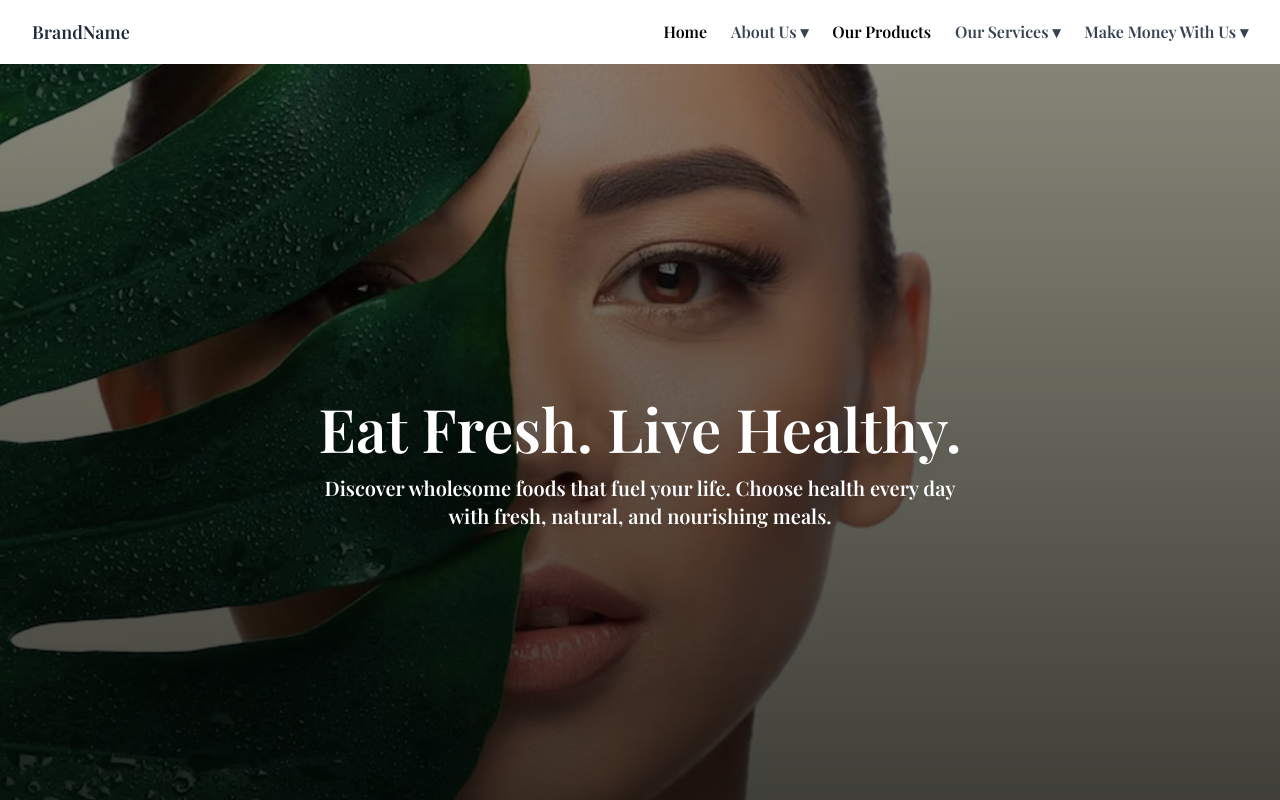
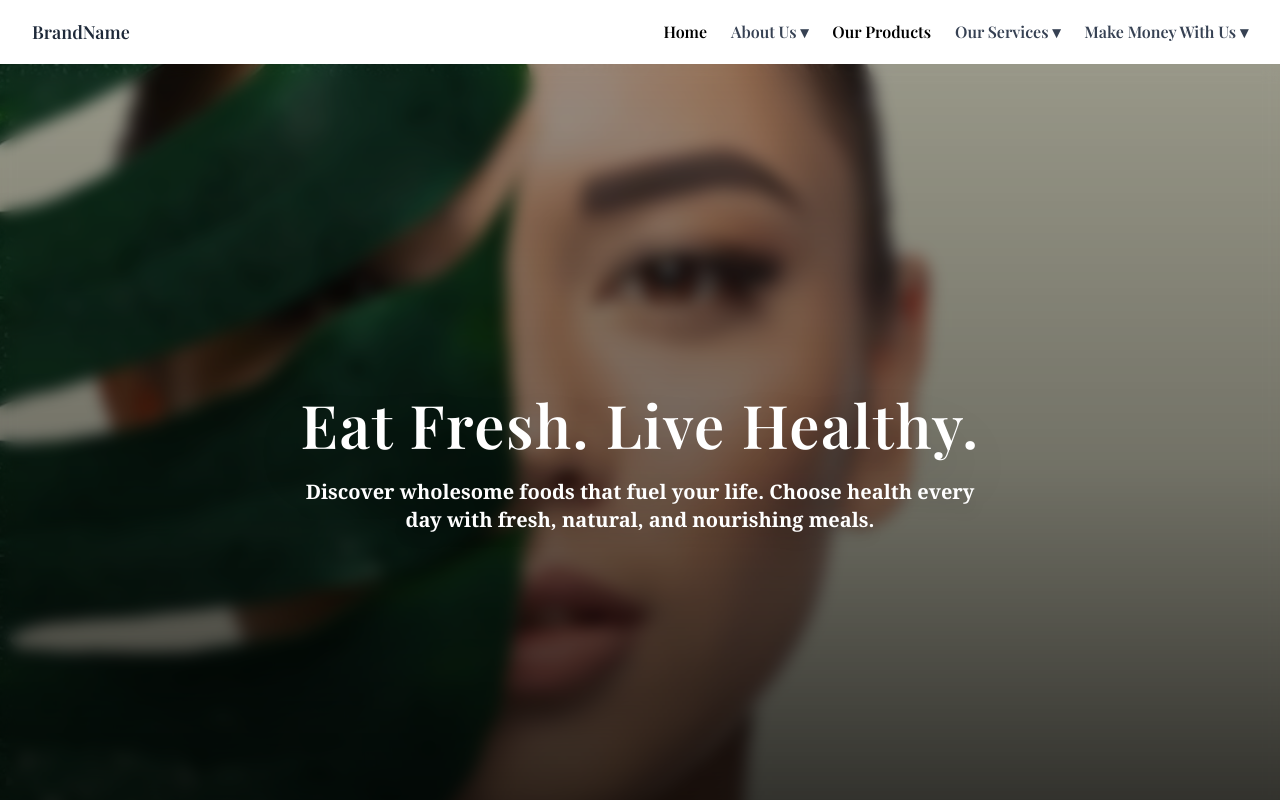
Before and after one commit to yasshikasah362/project1, a Next.js app: page / in a window 1280 px wide. Shown: the top 800 px of the page. Built offline with nearby package versions, Linux system fonts and the light colour scheme.

Commit message:
changes in hero section

```diff
--- a/app/components/Hero.tsx
+++ b/app/components/Hero.tsx
@@ -2,8 +2,16 @@
 import React from 'react';
 import Slider from 'react-slick';
 import { motion } from 'framer-motion';
+import Image from 'next/image';
 import 'slick-carousel/slick/slick.css';
 import 'slick-carousel/slick/slick-theme.css';
+
+const images = [
+  'beauty.jpg',
+  'women.jpg',
+  'fresh-meal.jpg', // renamed to avoid space issue
+  'indian-meal.jpg', // renamed to avoid space issue
+];
 
 const Hero = () => {
   const settings = {
@@ -19,37 +27,43 @@ const Hero = () => {
   };
 
   return (
-    <div className="relative h-screen w-full overflow-hidden font-playfair">
+    <div className="relative h-screen w-full overflow-hidden font-serif">
       <Slider {...settings}>
-        {['beauty.jpg', 'women.jpg', 'fresh meal.jpg', 'indian meal.jpg'].map((img, index) => (
+        {images.map((img, index) => (
           <div key={index}>
-            <img
-              src={`/images/${img}`}
-              alt={`Slide ${index + 1}`}
-              className="h-screen w-full object-cover brightness-75"
-            />
+            <div className="relative h-screen w-full">
+              <Image
+                src={`/images/${img}`}
+                alt={`Slide ${index + 1}`}
+                fill
+                priority
+                className="object-cover brightness-75"
+              />
+            </div>
           </div>
         ))}
       </Slider>
 
-      {/* Gradient Overlay */}
-      <div className="absolute inset-0 bg-gradient-to-b from-black/30 via-black/50 to-black/70 z-10" />
+      {/* Gradient Blur Overlay */}
+      <div className="absolute inset-0 bg-gradient-to-b from-black/20 via-black/40 to-black/80 backdrop-blur-sm z-10" />
 
-      {/* Foreground Text */}
-      <div className="absolute inset-0 z-20 flex flex-col justify-center items-center text-center px-4 text-white">
+      {/* Hero Text Content */}
+      <div className="absolute inset-0 z-20 flex flex-col justify-center items-center text-center px-6 text-white">
         <motion.h1
-          initial={{ y: -50, opacity: 0 }}
+          initial={{ y: -60, opacity: 0 }}
           animate={{ y: 0, opacity: 1 }}
           transition={{ duration: 1 }}
-          className="text-5xl md:text-6xl font-bold drop-shadow-xl"
+          className="text-4xl sm:text-5xl md:text-6xl font-bold drop-shadow-2xl tracking-wide"
+          style={{ fontFamily: `'Playfair Display', serif` }}
         >
           Eat Fresh. Live Healthy.
         </motion.h1>
+
         <motion.p
-          initial={{ y: 50, opacity: 0 }}
+          initial={{ y: 60, opacity: 0 }}
           animate={{ y: 0, opacity: 1 }}
-          transition={{ delay: 0.4, duration: 1 }}
-          className="text-lg md:text-xl mt-4 max-w-2xl drop-shadow-md"
+          transition={{ delay: 0.3, duration: 1 }}
+          className="mt-6 max-w-2xl text-base sm:text-lg md:text-xl drop-shadow-xl"
         >
           Discover wholesome foods that fuel your life. Choose health every day with fresh, natural, and nourishing meals.
         </motion.p>
--- a/app/page.tsx
+++ b/app/page.tsx
@@ -1,5 +1,5 @@
 'use client'
-import React, { useEffect } from 'react';
+
 
 import Nav from './components/Navbar/Nav';
 import Home from './components/Home';
```
